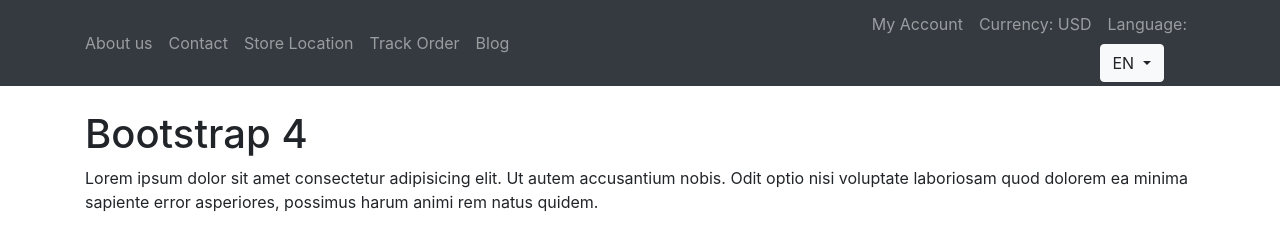
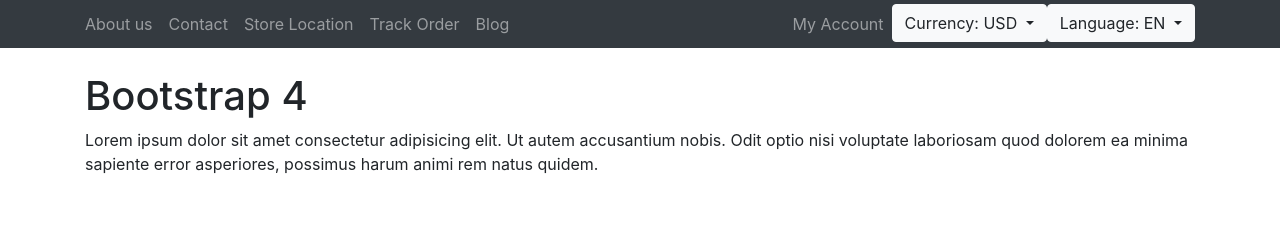
Before and after one commit to mobiosolutions/frontend-comopnents, a website: page header/ecommerce-navbar.html in a window 1280 px wide. Drawn offline with Linux system fonts and the light colour scheme.

Commit message:
header-types - ecommerce header

```diff
--- a/header/ecommerce-navbar.html
+++ b/header/ecommerce-navbar.html
@@ -33,18 +33,24 @@
 							<li class="nav-item">
 								<a class="nav-link" href="#">My Account </a>
 							</li>
-							<li class="nav-item">
-								<a class="nav-link" href="#">Currency: <span class="topbar__item-value">USD</span></a>
+							<li class="nav-item dropdown">
+								<button type="button" class="btn btn-light dropdown-toggle" data-toggle="dropdown">
+									Currency: USD
+								</button>
+								<div class="dropdown-menu">
+									<a class="dropdown-item" href="#">CN</a>
+									<a class="dropdown-item" href="#">JP</a>
+									<a class="dropdown-item" href="#">KR</a>
+								</div>
 							</li>
 							<li class="nav-item dropdown">
-								<a class="nav-link" href="#">Language: </a>
 								<button type="button" class="btn btn-light dropdown-toggle" data-toggle="dropdown">
-										EN
+										Language: EN
 								</button>
 								<div class="dropdown-menu">
-								<a class="dropdown-item" href="#">CN</a>
-								<a class="dropdown-item" href="#">JP</a>
-								<a class="dropdown-item" href="#">KR</a>
+									<a class="dropdown-item" href="#">CN</a>
+									<a class="dropdown-item" href="#">JP</a>
+									<a class="dropdown-item" href="#">KR</a>
 								</div>
 							</li>
 						</ul>
```
